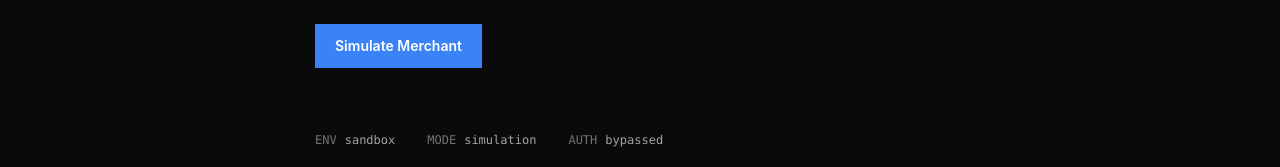
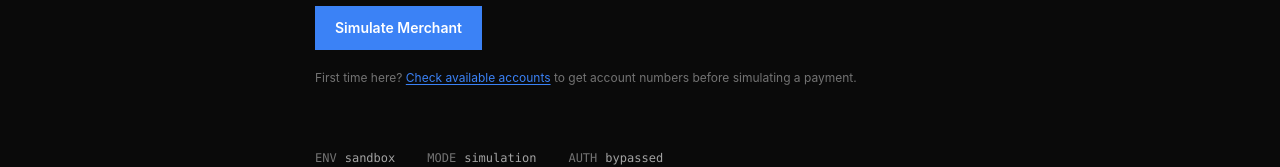
Before and after one commit to Potassiumzz/payment-gateway, a React (Vite) app in the folder frontend/: page / in a window 1280 px wide. Shown: the part 463-630 px from the top of the page. Built offline with nearby package versions, Linux system fonts and the light colour scheme; no server answers.

Commit message:
feat: add a small text and a link to account page in home page

```diff
--- a/frontend/src/pages/home/Home.tsx
+++ b/frontend/src/pages/home/Home.tsx
@@ -33,6 +33,17 @@ export default function Home() {
             Simulate Merchant
           </Link>
         </div>
+        <p className="text-text-muted text-xs mt-5 mx-auto md:mx-0">
+          First time here?{" "}
+          <Link
+            to={NAVIGATION_ROUTES.ACCOUNTS}
+            className="text-primary hover:text-primary-hover underline underline-offset-2"
+            viewTransition
+          >
+            Check available accounts
+          </Link>{" "}
+          to get account numbers before simulating a payment.
+        </p>
 
         <div className="mt-8 md:mt-16 flex justify-center md:flex-row md:justify-start flex-wrap gap-x-8 gap-y-2">
           {META_INFO.map(({ key, value }) => (
```
